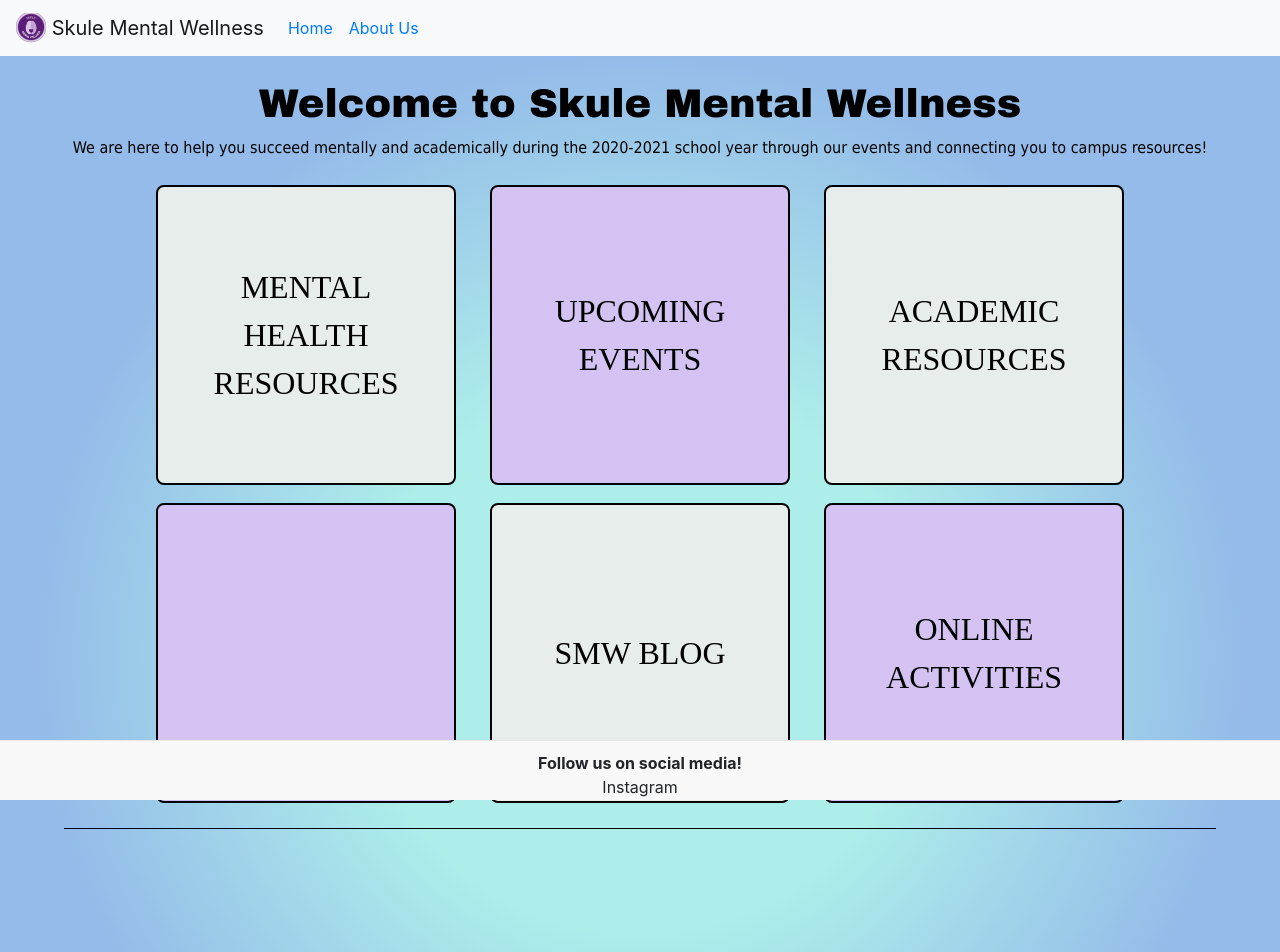
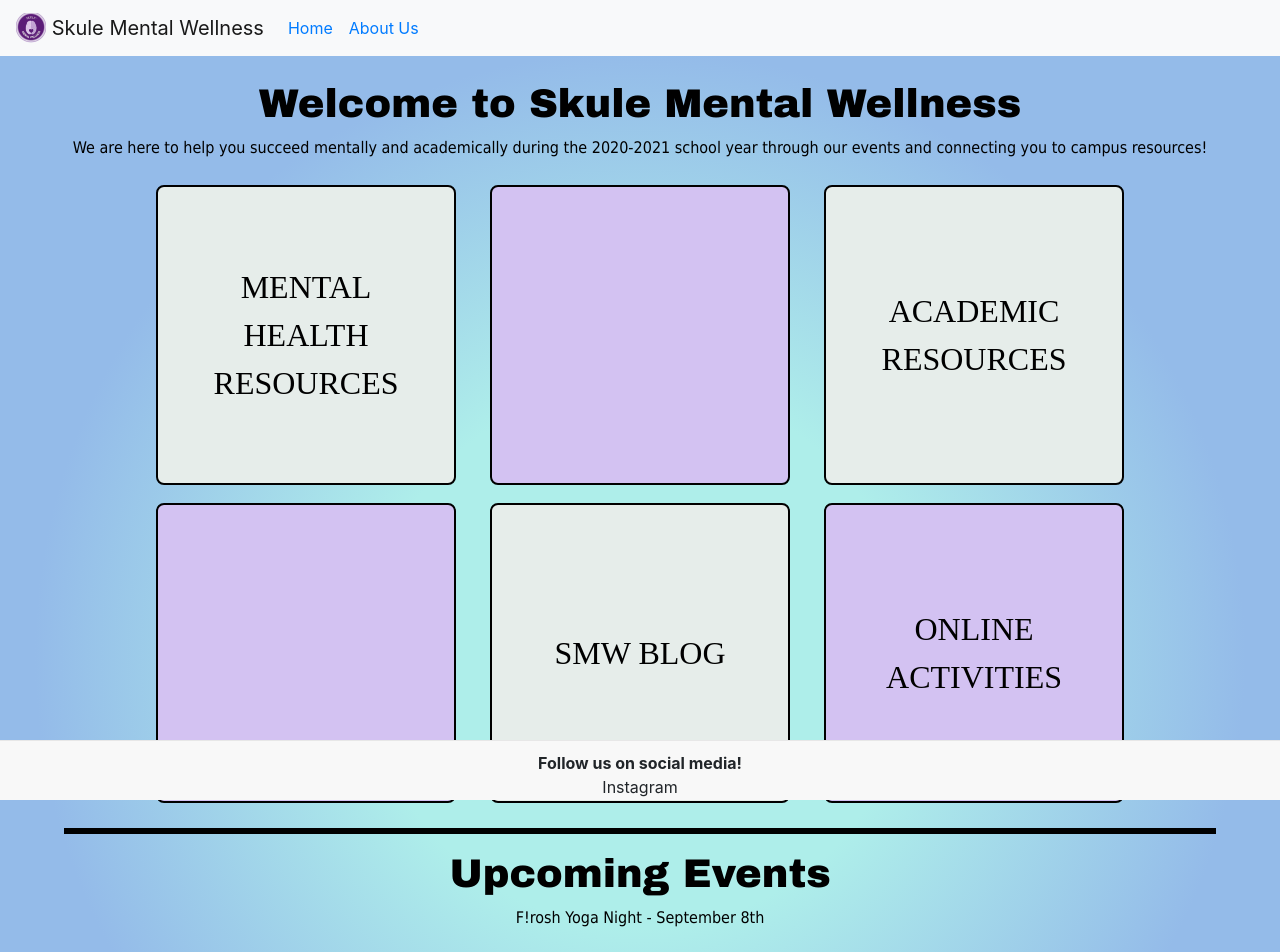
Before and after one commit to jhanavigera/smw-website, a React (Create React App) app: page / in a window 1280 px wide. Shown: the top 952 px of the page. Built offline with nearby package versions, Linux system fonts and the light colour scheme.

Commit message:
Upcoming events section

```diff
--- a/src/components/Title.js
+++ b/src/components/Title.js
@@ -23,7 +23,7 @@ function Title() {
                         </td>
 
                         <td>
-                            <button class="mainButton purple">UPCOMING EVENTS</button>
+                            <button class="mainButton purple"></button>
                         </td>
 
                         <td>
@@ -57,6 +57,11 @@ function Title() {
 
             </div>
             <hr />
+            <div className="Title-text">
+                <h1>Upcoming Events</h1>
+                <p>F!rosh Yoga Night - September 8th</p>
+            </div>
+
 
 
         </div >
--- a/src/css/Title.css
+++ b/src/css/Title.css
@@ -26,7 +26,7 @@ p{
 
 hr{
     background-color: black;
-    height: 5px;
+    height: 5px !important;
     width: 90%;
 
 }
```
